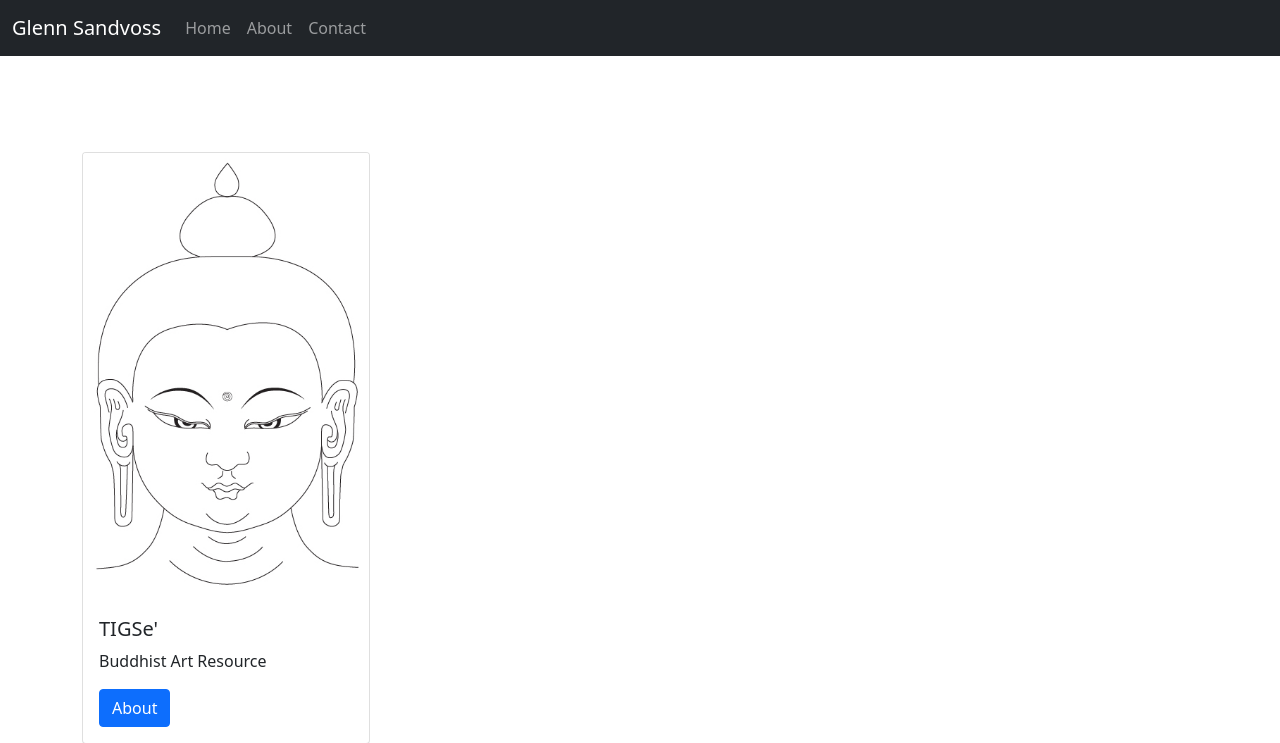
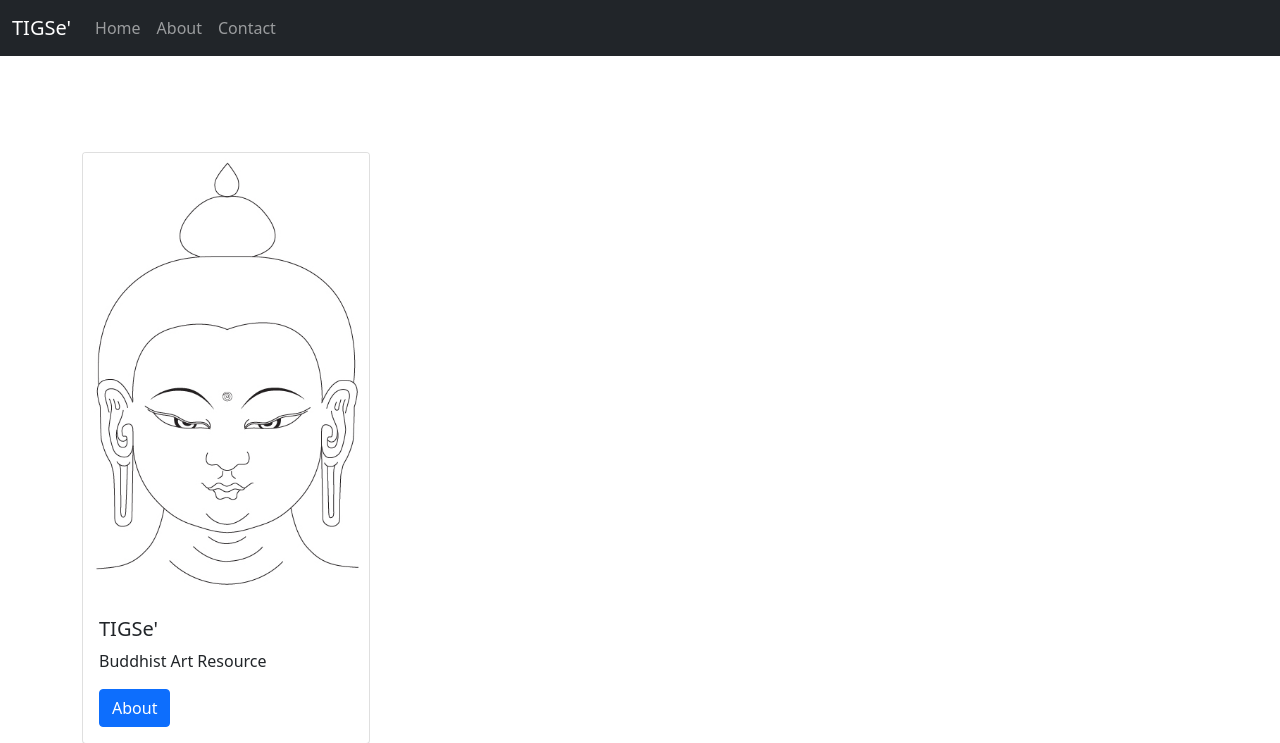
Before and after one commit to gsandvoss/djangoproject, a Django app: page / in a window 1280 px wide. Shown: the top 743 px of the page. Run offline with Django 3.2, Linux system fonts and the light colour scheme.

Commit message:
navbar title change, database added

```diff
--- a/pages/templates/base.html
+++ b/pages/templates/base.html
@@ -13,7 +13,7 @@
   <body>
     <nav class="navbar navbar-expand-lg navbar-dark bg-dark">
   <div class="container-fluid">
-    <a class="navbar-brand" href="{% url 'home' %}">Glenn Sandvoss</a>
+    <a class="navbar-brand" href="{% url 'home' %}">TIGSe&#x27</a>
     <button class="navbar-toggler" type="button" data-bs-toggle="collapse" data-bs-target="#navbarSupportedContent" aria-controls="navbarSupportedContent" aria-expanded="false" aria-label="Toggle navigation">
       <span class="navbar-toggler-icon"></span>
     </button>
--- a/pages/templates/contact.html
+++ b/pages/templates/contact.html
@@ -1,6 +1,6 @@
 {% extends 'base.html' %}
 
-{% block title %} Contact Glenn {% endblock %}
+{% block title %} Contact Tigse {% endblock %}
 
 
 {% block content %}
--- a/pages/templates/home.html
+++ b/pages/templates/home.html
@@ -3,7 +3,7 @@
 {% load static %}
 
 
-{% block title %}Welcome to GlennSandvoss.org{% endblock %}
+{% block title %}Welcome to Tigse.org{% endblock %}
 
 {% block content %}
 
```
Also changed, not shown: mysite/settings.py (+3 -4 lines).
